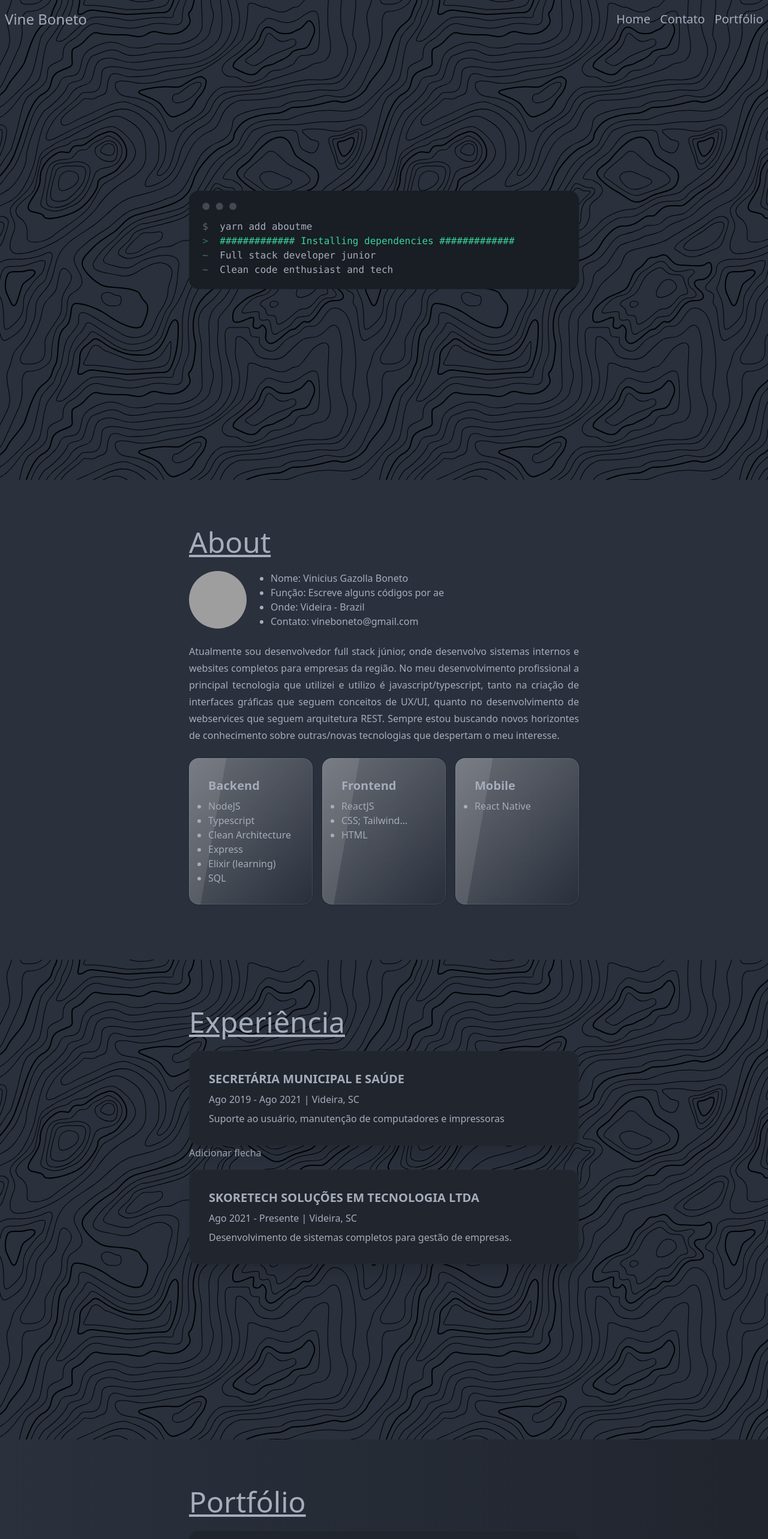
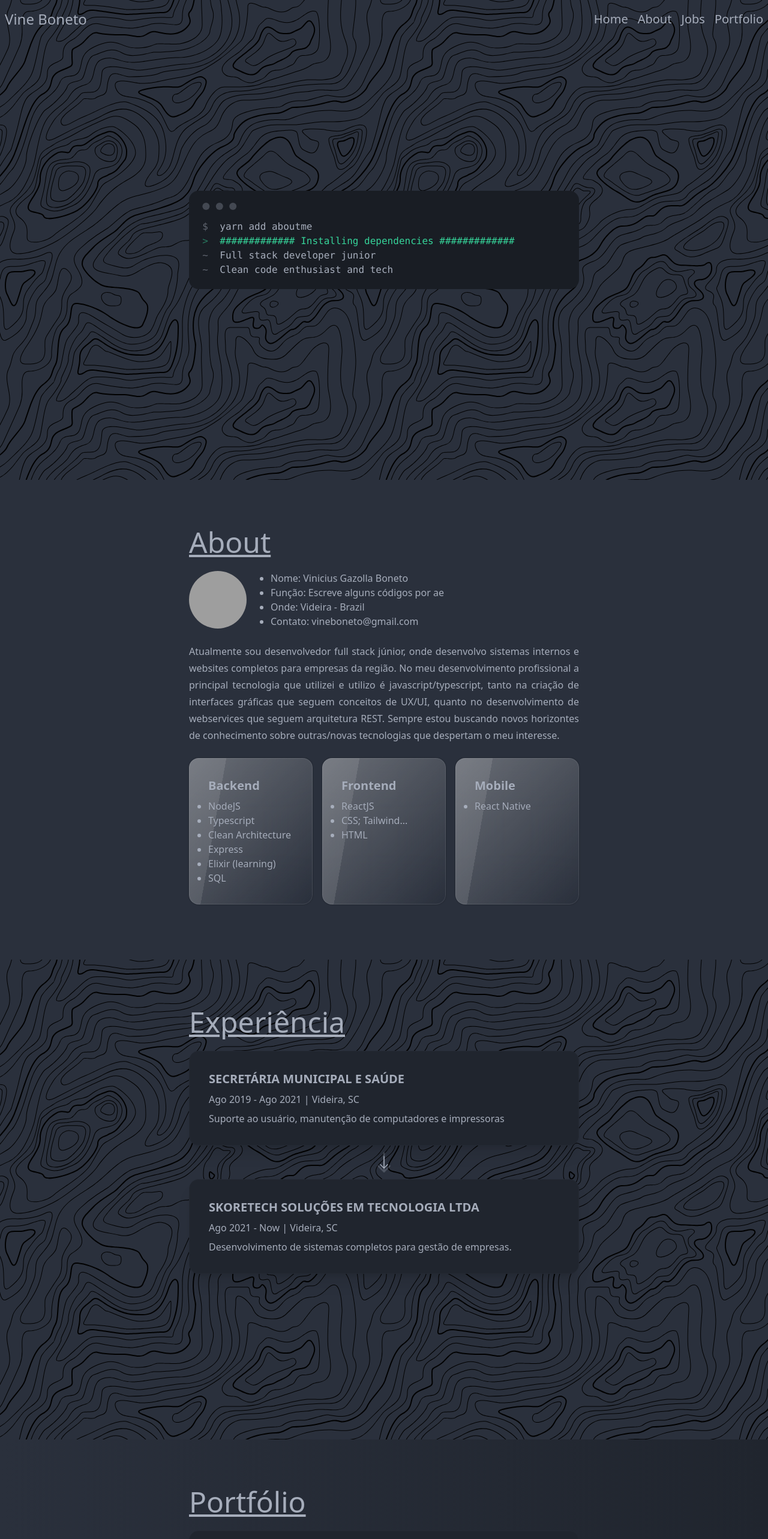
Before and after one commit to vineboneto/presentation, a Next.js app: page / in a window 1280 px wide. Shown: the top 2566 px of the page at 60% size. Built offline with nearby package versions, Linux system fonts and the light colour scheme; grey boxes are pictures that could not be loaded.

Commit message:
refactor: move footer to own component

```diff
--- a/package.json
+++ b/package.json
@@ -12,7 +12,8 @@
     "daisyui": "^2.17.0",
     "next": "12.2.0",
     "react": "18.2.0",
-    "react-dom": "18.2.0"
+    "react-dom": "18.2.0",
+    "react-icons": "^4.4.0"
   },
   "devDependencies": {
     "@types/node": "18.0.0",
--- /dev/null
+++ b/src/components/footer.tsx
@@ -0,0 +1,42 @@
+import { AiFillGithub, AiFillLinkedin } from 'react-icons/ai'
+
+type Props = {
+  scrollHome(): void
+  scrollAbout(): void
+  scrollJobs(): void
+  scrollPortfolio(): void
+}
+
+export function Footer({ scrollAbout, scrollHome, scrollJobs, scrollPortfolio }: Props) {
+  return (
+    <footer className="footer footer-center p-10 bg-base-200 text-base-content rounded">
+      <div className="grid grid-flow-col gap-4">
+        <a className="link link-hover" onClick={scrollHome}>
+          Home
+        </a>
+        <a className="link link-hover" onClick={scrollAbout}>
+          About
+        </a>
+        <a className="link link-hover" onClick={scrollJobs}>
+          Jobs
+        </a>
+        <a className="link link-hover" onClick={scrollPortfolio}>
+          Portfolio
+        </a>
+      </div>
+      <div>
+        <div className="grid grid-flow-col gap-4">
+          <a target="_blank" href="https://github.com/vineboneto" rel="noreferrer">
+            <AiFillGithub size={40} />
+          </a>
+          <a target="_blank" href="https://www.linkedin.com/in/vinicius-gazolla-boneto-6b0a02170" rel="noreferrer">
+            <AiFillLinkedin size={40} />
+          </a>
+        </div>
+      </div>
+      <div>
+        <p>Copyright © 2022 - All right reserved for me :)</p>
+      </div>
+    </footer>
+  )
+}
--- a/src/components/header.tsx
+++ b/src/components/header.tsx
@@ -1,18 +1,28 @@
-export function Header() {
+type Props = {
+  scrollHome(): void
+  scrollAbout(): void
+  scrollJobs(): void
+  scrollPortfolio(): void
+}
+
+export function Header({ scrollHome, scrollAbout, scrollJobs, scrollPortfolio }: Props) {
   return (
     <div className="navbar fixed">
       <div className="container mx-auto">
         <div className="flex justify-between items-center w-full py-2">
           <h3 className="bg-transparent clip-text text-2xl text-base-content">Vine Boneto</h3>
           <div className="space-x-4">
-            <a href="#">
+            <a className="link link-hover" onClick={scrollHome}>
               <span className="clip-text text-xl text-base-content">Home</span>
             </a>
-            <a href="#">
-              <span className="clip-text text-xl text-base-content">Contato</span>
+            <a className="link link-hover" onClick={scrollAbout}>
+              <span className="clip-text text-xl text-base-content">About</span>
             </a>
-            <a href="#">
-              <span className="clip-text text-xl text-base-content">Portfólio</span>
+            <a className="link link-hover" onClick={scrollJobs}>
+              <span className="clip-text text-xl text-base-content">Jobs</span>
+            </a>
+            <a className="link link-hover" onClick={scrollPortfolio}>
+              <span className="clip-text text-xl text-base-content">Portfolio</span>
             </a>
           </div>
         </div>
--- a/src/components/index.ts
+++ b/src/components/index.ts
@@ -1,3 +1,4 @@
 export * from './header'
+export * from './footer'
 export * from './page-title'
 export * from './page-content'
--- a/src/pages/index.tsx
+++ b/src/pages/index.tsx
@@ -1,8 +1,9 @@
 import Head from 'next/head'
 import Image from 'next/image'
-import { useEffect, useState } from 'react'
+import { MutableRefObject, useEffect, useRef, useState } from 'react'
+import { BsArrowDown } from 'react-icons/bs'
 
-import { Header, PageContent, PageTitle } from '@/components'
+import { Header, Footer, PageContent, PageTitle } from '@/components'
 
 const allScripts = [
   'yarn add aboutme',
@@ -18,6 +19,17 @@ const scriptVelocityInMs = 50
 export default function Home() {
   const [scripts, setScripts] = useState(allScripts.map((_) => ''))
   const [currentScript, setCurrentScript] = useState(0)
+
+  const refHome = useRef<HTMLDivElement>(null)
+  const refAbout = useRef<HTMLDivElement>(null)
+  const refJobs = useRef<HTMLDivElement>(null)
+  const refPortfolio = useRef<HTMLDivElement>(null)
+
+  function scrollTo(ref: MutableRefObject<HTMLDivElement | null>) {
+    if (ref) {
+      window.scrollTo(0, ref.current?.offsetTop || 0)
+    }
+  }
 
   function resolverScript(scriptIndex: number) {
     setTimeout(() => {
@@ -51,9 +63,18 @@ export default function Home() {
         <link rel="icon" href="/favicon.ico" />
       </Head>
 
-      <Header />
+      <Header
+        scrollAbout={() => scrollTo(refAbout)}
+        scrollHome={() => scrollTo(refHome)}
+        scrollPortfolio={() => scrollTo(refPortfolio)}
+        scrollJobs={() => scrollTo(refJobs)}
+      />
 
-      <div className="h-screen flex justify-center items-center" style={{ backgroundImage: 'url(/topography.svg)' }}>
+      <div
+        ref={refHome}
+        className="h-screen flex justify-center items-center"
+        style={{ backgroundImage: 'url(/topography.svg)' }}
+      >
         <div className="mockup-code w-[650px]">
           {scripts.map((script, idx) => {
             if (script || idx === 0) {
@@ -77,7 +98,7 @@ export default function Home() {
         </div>
       </div>
 
-      <div className="h-screen">
+      <div className="h-screen" ref={refAbout}>
         <PageContent>
           <div className="w-[650px] space-y-6">
             <PageTitle>About</PageTitle>
@@ -138,7 +159,8 @@ export default function Home() {
           </div>
         </PageContent>
       </div>
-      <div className="h-screen" style={{ backgroundImage: 'url(/topography.svg)' }}>
+
+      <div ref={refJobs} className="h-screen" style={{ backgroundImage: 'url(/topography.svg)' }}>
         <PageContent>
           <div className="w-[650px] space-y-6">
             <PageTitle>Experiência</PageTitle>
@@ -150,11 +172,14 @@ export default function Home() {
                   <p>Suporte ao usuário, manutenção de computadores e impressoras</p>
                 </div>
               </div>
-              <span>Adicionar flecha</span>
+              <div className="flex justify-center">
+                <BsArrowDown className="absolute h-6 w-6 text-base animate-ping opacity-75" />
+                <BsArrowDown className="relative h-6 w-6 text-base" />
+              </div>
               <div className="card shadow-xl card-bordered bg-base-300">
                 <div className="card-body">
                   <h2 className="card-title">SKORETECH SOLUÇÕES EM TECNOLOGIA LTDA</h2>
-                  <span>Ago 2021 - Presente | Videira, SC</span>
+                  <span>Ago 2021 - Now | Videira, SC</span>
                   <p>Desenvolvimento de sistemas completos para gestão de empresas.</p>
                 </div>
               </div>
@@ -163,7 +188,7 @@ export default function Home() {
         </PageContent>
       </div>
 
-      <div className="h-screen bg-gradient-to-r from-base-100 to-base-300">
+      <div ref={refPortfolio} className="h-screen bg-gradient-to-r from-base-100 to-base-300">
         <PageContent>
           <div className="w-[650px] space-y-6">
             <PageTitle>Portfólio</PageTitle>
@@ -174,12 +199,19 @@ export default function Home() {
                   <p>Máquina de turing (Trabalho de faculdade). Eu realmente não lembro como isso funciona</p>
                 </div>
               </div>
-              <span>Adicionar flecha</span>
+              <div className="flex justify-center">
+                <BsArrowDown className="absolute h-6 w-6 text-base animate-ping opacity-75" />
+                <BsArrowDown className="relative h-6 w-6 text-base" />
+              </div>
               <div className="card shadow-xl card-bordered bg-base-300">
                 <div className="card-body">
                   <a className="card-title link link-hover">N queens hill climbing</a>
                   <p>Resolução do problema das 8 rainhas em um tabuleiro utilizando algoritmo de busca hill climbing</p>
                 </div>
+              </div>
+              <div className="flex justify-center">
+                <BsArrowDown className="absolute h-6 w-6 text-base animate-ping opacity-75" />
+                <BsArrowDown className="relative h-6 w-6 text-base" />
               </div>
               <div className="card shadow-xl card-bordered bg-base-300">
                 <div className="card-body">
@@ -192,54 +224,12 @@ export default function Home() {
         </PageContent>
       </div>
 
-      <footer className="footer footer-center p-10 bg-base-200 text-base-content rounded">
-        <div className="grid grid-flow-col gap-4">
-          <a className="link link-hover">About</a>
-          <a className="link link-hover">Contact</a>
-          <a className="link link-hover">Jobs</a>
-          <a className="link link-hover">Press kit</a>
-        </div>
-        <div>
-          <div className="grid grid-flow-col gap-4">
-            <a>
-              <svg
-                xmlns="http://www.w3.org/2000/svg"
-                width="24"
-                height="24"
-                viewBox="0 0 24 24"
-                className="fill-current"
-              >
-                <path d="M24 4.557c-.883.392-1.832.656-2.828.775 1.017-.609 1.798-1.574 2.165-2.724-.951.564-2.005.974-3.127 1.195-.897-.957-2.178-1.555-3.594-1.555-3.179 0-5.515 2.966-4.797 6.045-4.091-.205-7.719-2.165-10.148-5.144-1.29 2.213-.669 5.108 1.523 6.574-.806-.026-1.566-.247-2.229-.616-.054 2.281 1.581 4.415 3.949 4.89-.693.188-1.452.232-2.224.084.626 1.956 2.444 3.379 4.6 3.419-2.07 1.623-4.678 2.348-7.29 2.04 2.179 1.397 4.768 2.212 7.548 2.212 9.142 0 14.307-7.721 13.995-14.646.962-.695 1.797-1.562 2.457-2.549z"></path>
-              </svg>
-            </a>
-            <a>
-              <svg
-                xmlns="http://www.w3.org/2000/svg"
-                width="24"
-                height="24"
-                viewBox="0 0 24 24"
-                className="fill-current"
-              >
-                <path d="M19.615 3.184c-3.604-.246-11.631-.245-15.23 0-3.897.266-4.356 2.62-4.385 8.816.029 6.185.484 8.549 4.385 8.816 3.6.245 11.626.246 15.23 0 3.897-.266 4.356-2.62 4.385-8.816-.029-6.185-.484-8.549-4.385-8.816zm-10.615 12.816v-8l8 3.993-8 4.007z"></path>
-              </svg>
-            </a>
-            <a>
-              <svg
-                xmlns="http://www.w3.org/2000/svg"
-                width="24"
-                height="24"
-                viewBox="0 0 24 24"
-                className="fill-current"
-              >
-                <path d="M9 8h-3v4h3v12h5v-12h3.642l.358-4h-4v-1.667c0-.955.192-1.333 1.115-1.333h2.885v-5h-3.808c-3.596 0-5.192 1.583-5.192 4.615v3.385z"></path>
-              </svg>
-            </a>
-          </div>
-        </div>
-        <div>
-          <p>Copyright © 2022 - All right reserved for me :)</p>
-        </div>
-      </footer>
+      <Footer
+        scrollAbout={() => scrollTo(refAbout)}
+        scrollHome={() => scrollTo(refHome)}
+        scrollPortfolio={() => scrollTo(refPortfolio)}
+        scrollJobs={() => scrollTo(refJobs)}
+      />
     </div>
   )
 }
--- a/src/styles/globals.css
+++ b/src/styles/globals.css
@@ -11,3 +11,8 @@
 * {
   box-sizing: border-box;
 }
+
+
+html {
+  scroll-behavior: smooth;
+}
```
Also changed, not shown: 1 other file (tests, documents, lock files or other folders).
